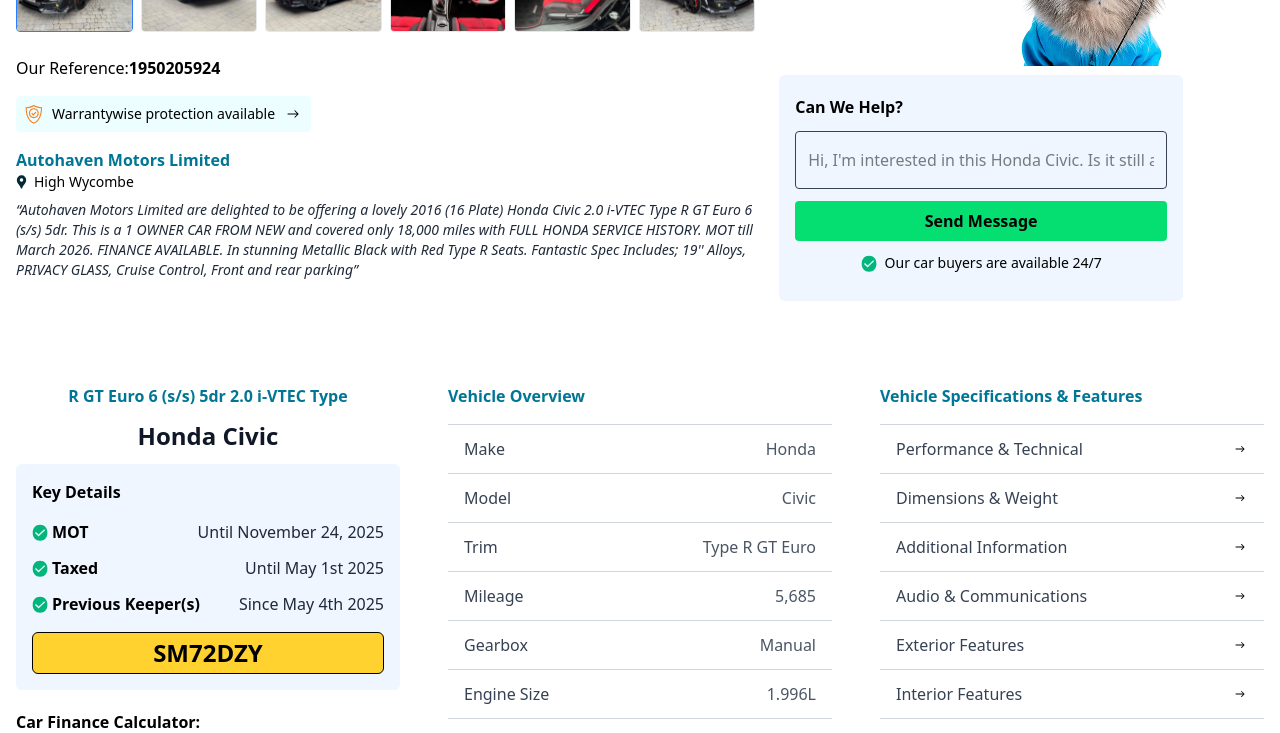
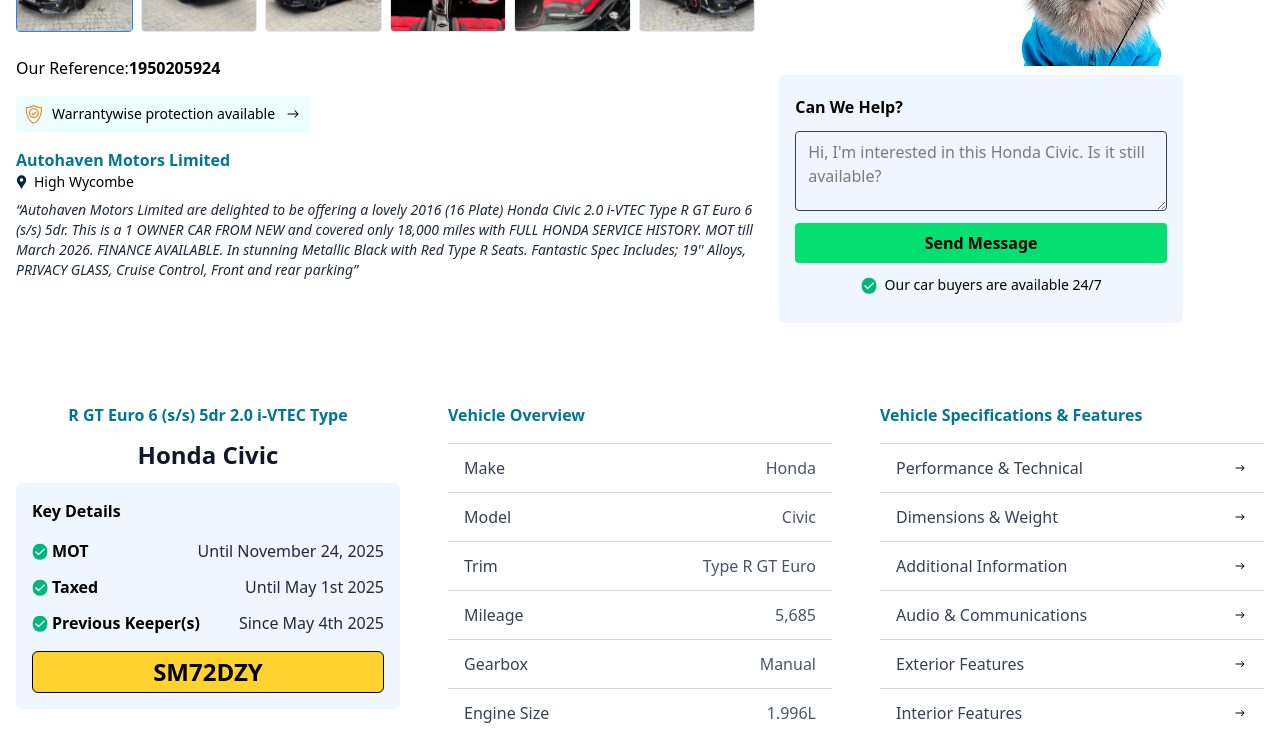
Before and after one commit to owenzzhang/chooseMyCar, a React (Vite) app: page / in a window 1280 px wide. Shown: the part 740-1473 px from the top of the page. Built offline with nearby package versions, Linux system fonts and the light colour scheme.

Commit message:
small ui adjustment

```diff
--- a/src/pages/ProductDetails.jsx
+++ b/src/pages/ProductDetails.jsx
@@ -218,10 +218,9 @@
 
             <div className="flex flex-col p-4 bg-blue-50 rounded-md">
               <span className="mt-1 font-semibold">Can We Help?</span>
-              <input
-                type="text"
+              <textarea
                 placeholder="Hi, I'm interested in this Honda Civic. Is it still available?"
-                className="border border-gray-700 rounded px-3 py-4 my-3 focus:outline-none focus:ring-2 focus:ring-blue-500"
+                className="border border-gray-700 rounded px-3 py-2 h-20 my-3 focus:outline-none focus:ring-2 focus:ring-blue-500"
               />
               <button className="bg-green-400 px-4 py-2 font-semibold rounded-sm hover:bg-green-300">
                 Send Message
@@ -290,7 +289,7 @@
             <div className="flex flex-col sm:flex-row gap-2 my-2">
               <input
                 type="number"
-                className="border border-gray-900 rounded-md px-2 py-2 flex-grow"
+                className="border border-gray-900 rounded-md px-2 py-2 flex-grow text-center"
                 placeholder="£250"
               />
               <button className="bg-amber-300 border border-black rounded-md font-semibold py-2 px-4 whitespace-nowrap">
@@ -355,10 +354,9 @@
 
           <div className="flex flex-col p-4 bg-blue-50 rounded-md">
             <span className="mt-1 font-semibold">Can We Help?</span>
-            <input
-              type="text"
+            <textarea
               placeholder="Hi, I'm interested in this Honda Civic. Is it still available?"
-              className="border border-gray-700 rounded px-3 py-4 my-3 focus:outline-none focus:ring-2 focus:ring-blue-500"
+              className="border border-gray-700 rounded px-3 py-2 h-20 my-3 focus:outline-none focus:ring-2 focus:ring-blue-500"
             />
             <button className="bg-green-400 px-4 py-2 font-semibold rounded-sm hover:bg-green-300">
               Send Message
```
